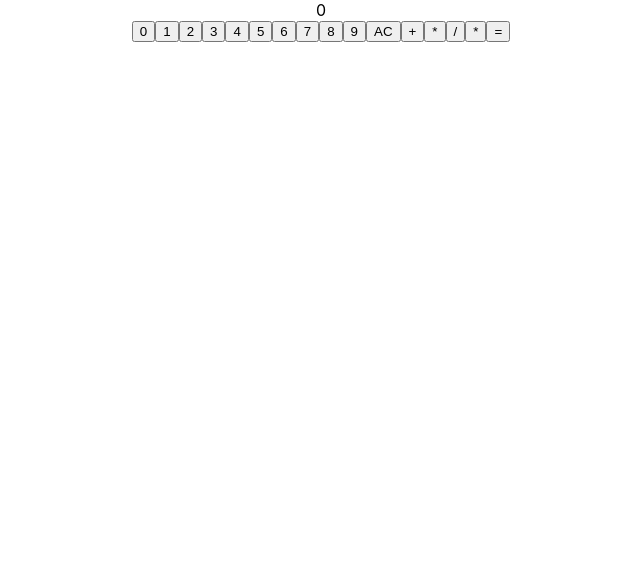
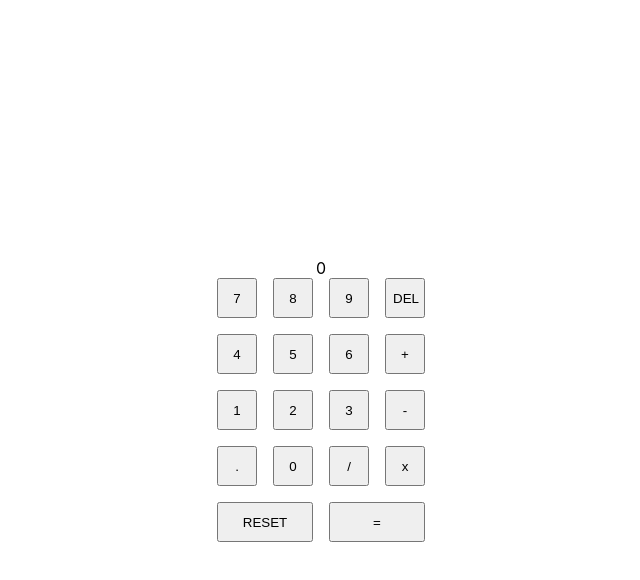
Before and after one commit to slothmast3r/calculator-FEMio, a React (Create React App) app: page / in a window 1280 px wide. Shown: the top 580 px of the page, without its empty margins (319-959 px from the left). Built offline with nearby package versions, Linux system fonts and the light colour scheme.

Commit message:
some styling

```diff
--- a/package.json
+++ b/package.json
@@ -10,6 +10,8 @@
     "react": "^18.2.0",
     "react-dom": "^18.2.0",
     "react-scripts": "5.0.1",
+    "sass": "^1.56.2",
+    "sass-loader": "^13.2.0",
     "web-vitals": "^2.1.4"
   },
   "scripts": {
--- a/src/App.js
+++ b/src/App.js
@@ -1,4 +1,4 @@
-import './App.css';
+import './App.scss';
 import Calculator from "./Calculator/Calculator";
 
 function App() {
--- a/src/App.css
+++ b/src/App.scss
@@ -1,5 +1,9 @@
 .App {
   text-align: center;
+  display: flex;
+  justify-content: center;
+  align-items: center;
+  height: 100vh;
 }
 
 .App-logo {
@@ -12,18 +16,6 @@
     animation: App-logo-spin infinite 20s linear;
   }
 }
-
-.App-header {
-  background-color: #282c34;
-  min-height: 100vh;
-  display: flex;
-  flex-direction: column;
-  align-items: center;
-  justify-content: center;
-  font-size: calc(10px + 2vmin);
-  color: white;
-}
-
 .App-link {
   color: #61dafb;
 }
--- a/src/Calculator/Calculator.js
+++ b/src/Calculator/Calculator.js
@@ -1,18 +1,107 @@
 import { useState } from "react";
+import "./Calculator.scss"
+const calculatorButtons = [
+  {
+    name: "7",
+    type: "number",
+    id: "number7",
+  },
+  {
+    name: "8",
+    type: "number",
+    id: "number8",
+  },
+  {
+    name: "9",
+    type: "number",
+    id: "number9",
+  },
+  {
+    name: "DEL",
+    type: "function",
+    id: "del",
+  },
+  {
+    name: "4",
+    type: "number",
+    id: "number4",
+  },
+  {
+    name: "5",
+    type: "number",
+    id: "number5",
+  },
+  {
+    name: "6",
+    type: "number",
+    id: "number6",
+  },
+  {
+    name: "+",
+    type: "operator",
+    id: "+",
+  },
+  {
+    name: "1",
+    type: "number",
+    id: "number1",
+  },
+  {
+    name: "2",
+    type: "number",
+    id: "number2",
+  },
+  {
+    name: "3",
+    type: "number",
+    id: "number3",
+  },
+  {
+    name: "-",
+    type: "operator",
+    id: "-",
+  },
+  {
+    name: ".",
+    type: "number",
+    id: ".",
+  },
+  {
+    name: "0",
+    type: "number",
+    id: "0",
+  },
+  {
+    name: "/",
+    type: "operator",
+    id: "/",
+  },
+  {
+    name: "x",
+    type: "operator",
+    id: "*",
+  },
+];
 
 function Calculator() {
   const [displayValue, setDisplayValue] = useState("0");
   const [history, setHistory] = useState(null);
   const [operator, setOperator] = useState(null);
   const [operand, setOperand] = useState(null);
+  const [isCleared, setIsCleared] = useState(true)
 
   // calculator logic goes here...
-    function handleNumberClick(number) {
-      setDisplayValue(displayValue === '0' ? number : displayValue + number);
+  function handleNumberClick(number) {
+    if(isCleared) {
+      setDisplayValue(displayValue === "0" ? number : displayValue + number);
     }
+    else{
+      setDisplayValue(number);
+      setIsCleared(true)
+    }
+  }
 
-
-    function handleOperatorClick(newOperator) {
+  function handleOperatorClick(newOperator) {
     const currentValue = parseFloat(displayValue);
     if (operand === null) {
       setOperand(currentValue);
@@ -22,6 +111,7 @@ function Calculator() {
       setDisplayValue(String(result));
     }
     setOperator(newOperator);
+    setIsCleared(false)
   }
   function operate(operator, a, b) {
     switch (operator) {
@@ -38,27 +128,31 @@ function Calculator() {
     }
   }
 
-  const numberList = [];
-  for (let i = 0; i < 10; i++) {
-    numberList.push(
-      <button key={i+'button'} onClick={() => handleNumberClick(`${i}`)}>{i}</button>
-    );
-  }
   function handleClearClick() {
     setDisplayValue("0");
     setOperator(null);
     setOperand(null);
+    setIsCleared(true)
   }
   return (
     <div>
       <div>{displayValue}</div>
-      {numberList}
-      <button onClick={() => handleClearClick()}>AC</button>
-      <button onClick={() => handleOperatorClick("+")}>+</button>
-      <button onClick={() => handleOperatorClick("-")}>*</button>
-      <button onClick={() => handleOperatorClick("/")}>/</button>
-      <button onClick={() => handleOperatorClick("*")}>*</button>
-      <button onClick={() => handleOperatorClick("=")}>=</button>
+      <div className="buttons-layout">
+      {calculatorButtons.map((item) => (
+        <button
+          key={item.id}
+          onClick={() =>
+            item.type === "number"
+              ? handleNumberClick(item.name)
+              : handleOperatorClick(item.id)
+          }
+        >
+          {item.name}
+        </button>
+      ))}
+        <button className="last-item" onClick={handleClearClick}>RESET</button>
+        <button className="last-item" onClick={handleClearClick}>=</button>
+      </div>
     </div>
   );
 }
--- /dev/null
+++ b/src/Calculator/Calculator.scss
@@ -0,0 +1,15 @@
+.buttons-layout{
+  width: 33%;
+  display: grid;
+  gap: 1em;
+  grid-template: "auto auto auto auto" ;
+  button{
+    width: 3em;
+    height: 3em;
+
+  }
+  .last-item{
+    grid-column: span 2;
+    width: 100%;
+  }
+}
```
Also changed, not shown: 1 other file (tests, documents, lock files or other folders).
